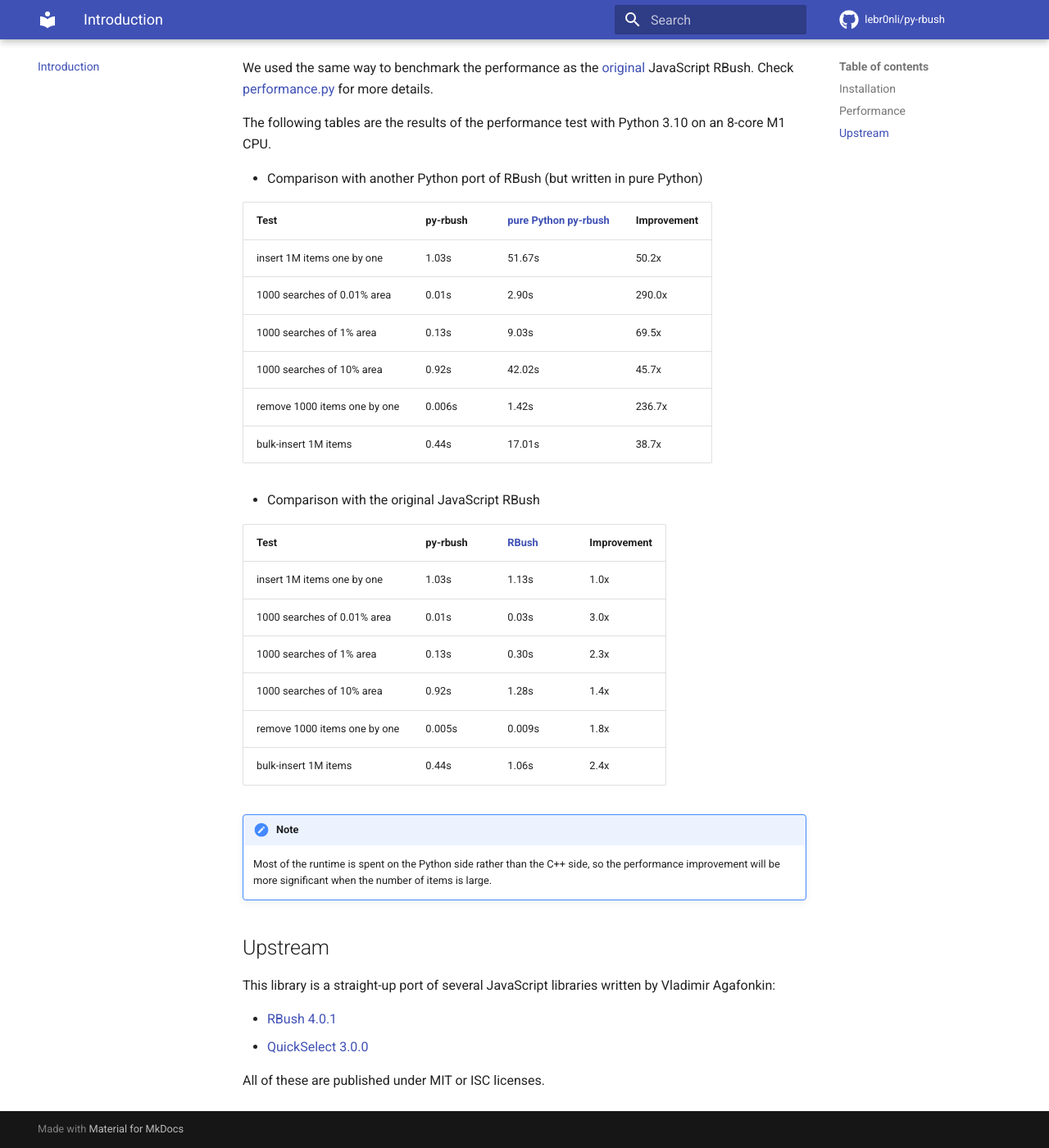
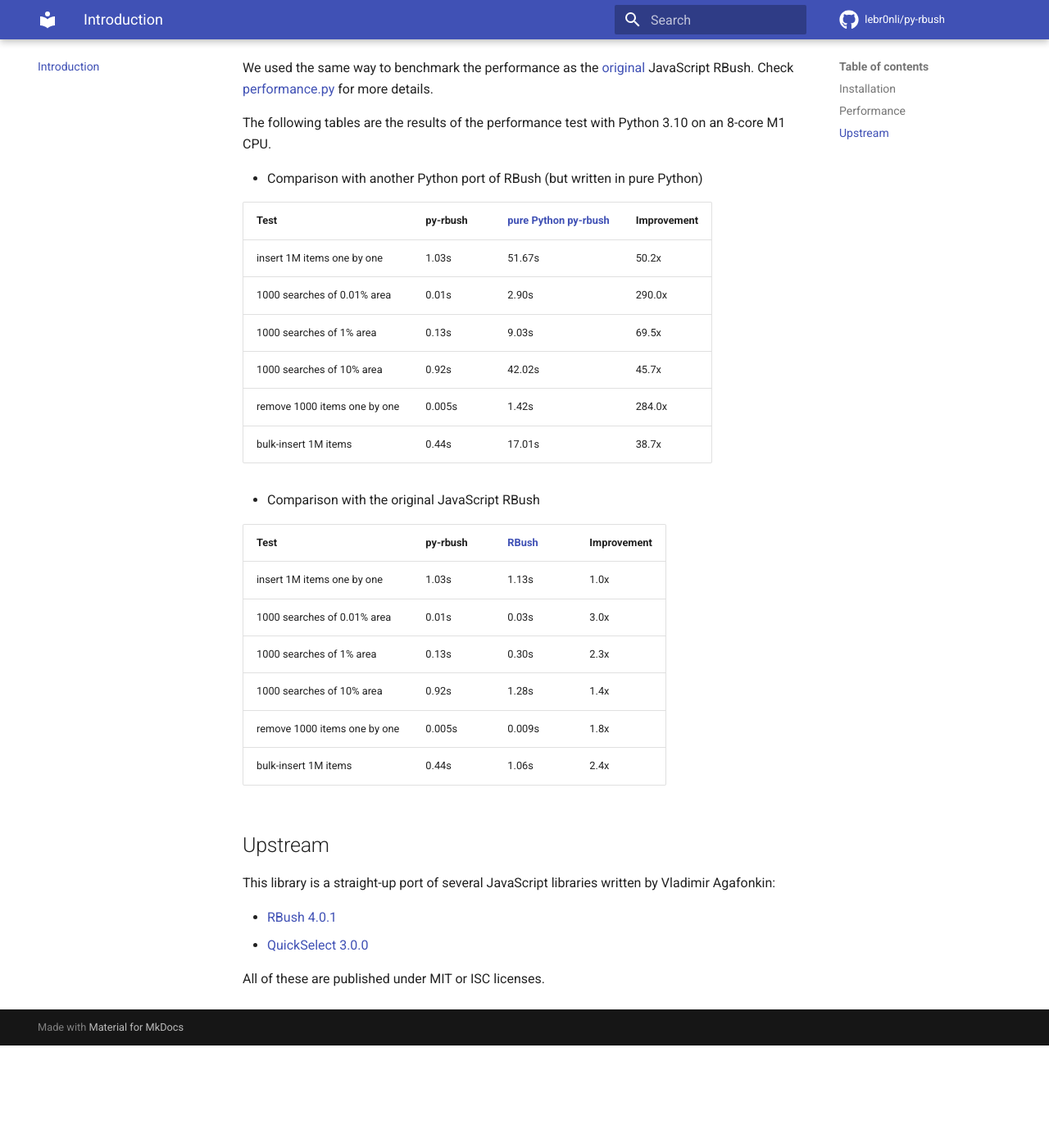
Before and after one commit to lebr0nli/py-rbush, an MkDocs documentation site: the page built from docs/index.md, in a window 1280 px wide and 1400 px high, scrolled down 741 px. Shown: the whole window at 82% size. Built offline with MkDocs 1.6.1 and Material for MkDocs 9.7.7, drawn with Linux system fonts in a browser that asks for light colours; comment, search, counter and statistics services are not loaded; after the commit the page ends 2016 px from its top, so only the background shows below that.

Commit message:
Update `README.md` and `docs/index.md`

```diff
--- a/docs/index.md
+++ b/docs/index.md
@@ -33,7 +33,7 @@ insert 1M items one by one   | 1.03s  | 51.67s | 50.2x
 1000 searches of 0.01% area  | 0.01s  | 2.90s  | 290.0x
 1000 searches of 1% area     | 0.13s  | 9.03s  | 69.5x
 1000 searches of 10% area    | 0.92s  | 42.02s | 45.7x
-remove 1000 items one by one | 0.006s | 1.42s  | 236.7x
+remove 1000 items one by one | 0.005s | 1.42s  | 284.0x
 bulk-insert 1M items         | 0.44s  | 17.01s | 38.7x
 
 - Comparison with the original JavaScript RBush
@@ -47,9 +47,6 @@ insert 1M items one by one   | 1.03s  | 1.13s  | 1.0x
 remove 1000 items one by one | 0.005s | 0.009s | 1.8x
 bulk-insert 1M items         | 0.44s  | 1.06s  | 2.4x
 
-!!! note
-    Most of the runtime is spent on the Python side rather than the C++ side, so the performance improvement will be more significant when the number of items is large.
-
 ## Upstream
 
 This library is a straight-up port of several JavaScript libraries written by Vladimir Agafonkin:
```
Also changed, not shown: README.md (+1 -4 lines).
